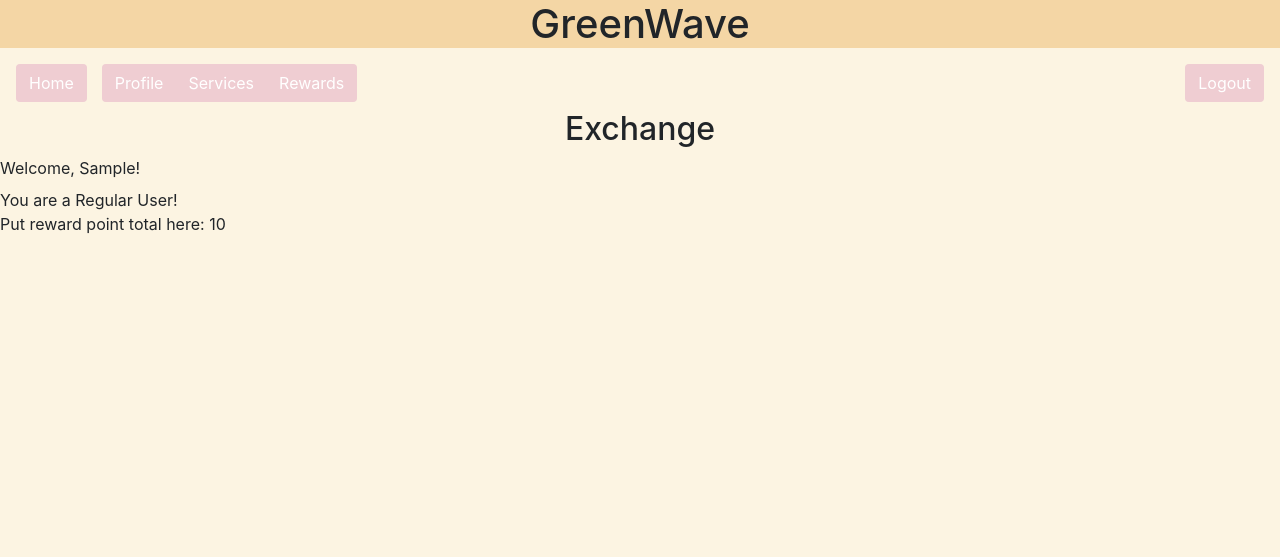
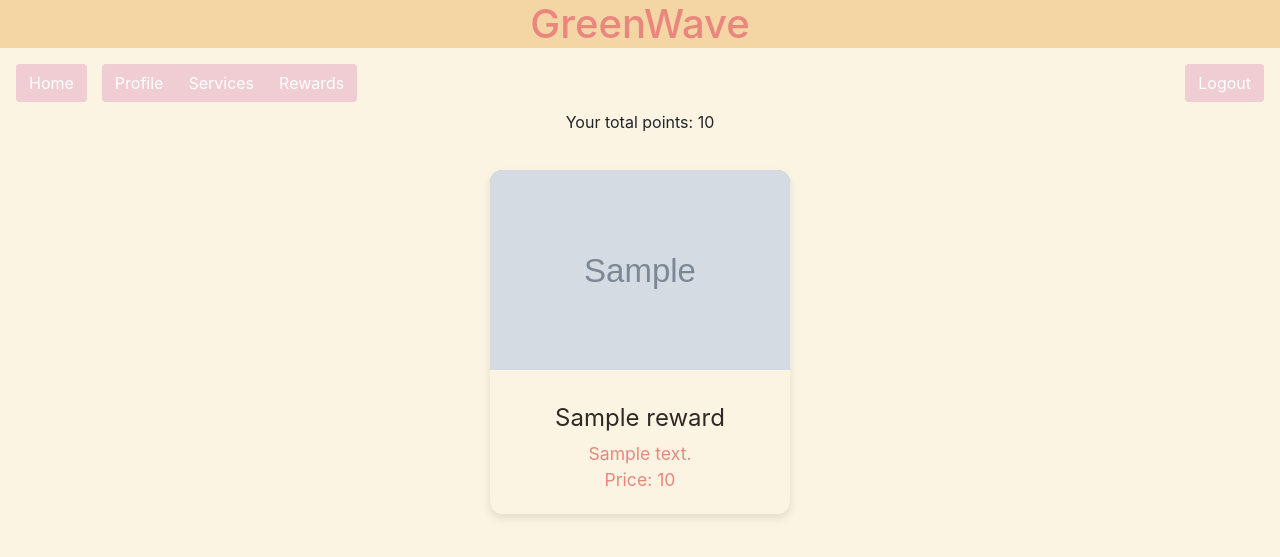
Before and after one commit to CSCI3356-Fall2024/Ed-Sheeran---The-A-Team, a Django app: page /exchange/ in a window 1280 px wide. Shown: the top 557 px of the page. Run offline with Django 5.2, Linux system fonts and the light colour scheme; a user stored in the database is signed in; tables that the repository leaves empty hold one stand-in row (values such as "Sample post"); grey boxes marked "Sample" are stand-in pictures.

Commit message:
Just need the code to add subtract rewards/inputs now
Added some extra links to inputs with a button in services too

```diff
--- a/GreenWave/pages/admin.py
+++ b/GreenWave/pages/admin.py
@@ -3,9 +3,11 @@ from .models import user_profile
 from .models import campaign
 from .models import service
 from .models import Place
+from .models import reward
 # Register your models here.
 
 admin.site.register(user_profile)
 admin.site.register(campaign)
 admin.site.register(service)
 admin.site.register(Place)
+admin.site.register(reward)
--- a/GreenWave/pages/forms.py
+++ b/GreenWave/pages/forms.py
@@ -3,6 +3,7 @@ from .models import user_profile
 from .models import campaign
 from .models import service
 from .models import Place
+from .models import reward
 
 class profile_form(forms.ModelForm):
     YEAR_CHOICES = [('', 'Please choose a year'), (2025, '2025'),(2026, '2026'),(2027, '2027'),(2028, '2028')]
@@ -41,3 +42,8 @@ class service_form(forms.ModelForm):
     class Meta:
         model = service
         fields = ["name", "desc", "how_to_use", "why_to_use", "points_per_use"]
+
+class reward_form(forms.ModelForm):
+    class Meta:
+        model = reward
+        fields = ["name", "desc", "cost"]
--- a/GreenWave/pages/models.py
+++ b/GreenWave/pages/models.py
@@ -38,9 +38,12 @@ class service(models.Model):
     def __str__(self):
         return self.name
 
-class rewards(models.Model): #these are the rewards users can get
+class reward(models.Model): #these are the rewards users can get
     name = models.CharField(max_length = 25)
     id = models.IntegerField(primary_key=True)
     image = models.ImageField(upload_to='reward_images/')
     desc = models.CharField(max_length = 100)
     cost = models.IntegerField()
+
+    def __str__(self):
+        return self.name
--- a/GreenWave/pages/views.py
+++ b/GreenWave/pages/views.py
@@ -2,7 +2,7 @@ from django.http import HttpResponse
 from django.contrib.auth import logout
 from django.shortcuts import render, redirect, get_object_or_404
 from .forms import profile_form, campaign_form, service_form
-from .models import user_profile, campaign, service
+from .models import user_profile, campaign, service, reward
 from django.utils import timezone
 
 # Create your views here.
@@ -154,9 +154,11 @@ def exchange(request):
         group_name = "Regular User"
 
     points = user_profile.objects.filter(user=request.user).values_list("points", flat=True).first() or 0
+    rewards = reward.objects.all()
     context = {
         'group_name': group_name,
-        "points" : points
+        "points" : points,
+        'rewards': rewards,
     }
     return render(request, "exchange.html", context)
 
--- a/GreenWave/static/service_styles.css
+++ b/GreenWave/static/service_styles.css
@@ -110,3 +110,12 @@ h2 {
     color: #312825;
     font-size: 1.5em;
 }
+
+.btn-primary-color {
+    background-color: #efcdd2;
+    color: white;
+    text-emphasis-color: black;
+  }
+  .bg-color {
+    background-color: #fcf4e2;
+  }
--- a/GreenWave/templates/exchange.html
+++ b/GreenWave/templates/exchange.html
@@ -1,26 +1,37 @@
 <head>
-     <link rel="stylesheet" href="../../static/rewards.css">
+    <link rel="stylesheet" href="../../static/service_styles.css">
 </head>
 
-{% extends 'base.html'%}
+<div>
+	{% extends 'base.html' %}
+	{% block title %} Exchange {% endblock %}
+	{% block content %}
 
-<div>
-    {% block title %}GreenWave Home{% endblock %}
-    {% block navbar %}{% endblock %}
-    {%block content%}
-    {% if user.is_authenticated %}
-        {% include 'navbar.html' %}
-        <h2 style="text-align: center;">Exchange</h2>
-        <p style="text-transform:capitalize;" >Welcome, {{ user.username }}!</p>
-        <p style="line-height: 0.5;">You are a {{ group_name }}!</p>
-
-
-        <p style="line-height: 0.5;">Put reward point total here: {{ points }}</p>
-
-    {% else %}
-    {% block login %}
-                    {% include 'login.html' %}
-                {% endblock %}
-    {% endif %}
-    {%endblock%}
+    <!-- Using the same setup as services so usability is easy across website-->
+	<div class="service-container">
+        <p> Your total points: {{ points }}</p>
+		<ul class="services-list">
+			{% for reward in rewards %}
+			<li class="service-item">
+            <a href="{% url 'service_detail' reward.id %}" class="service-box"> <!-- currently linking back to the services, not the reward-->
+					<div class="service-box">
+						<div class="service-image">
+							{% if reward.image %}
+								<img src="{{ reward.image.url }}" alt="{{ reward.name }}">
+							{% else %}
+								<p>No image available</p>
+							{% endif %}
+						</div>
+						<div class="service-content">
+							<p class="service-name">{{ reward.name }}</p>
+							<p class="short-description">{{ reward.desc }}</p>
+                            <p class="short-description">Price: {{ reward.cost }}</p>
+						</div>
+					</div>
+				</a>
+			</li>
+			{% endfor %}
+		</ul>
+	{% endblock %}
+	</div>
 </div>
--- a/GreenWave/templates/input.html
+++ b/GreenWave/templates/input.html
@@ -14,6 +14,8 @@
        <p style="text-transform:capitalize;" >Welcome, {{ user.username }}!</p>
        <p style="line-height: 0.5;">You are a {{ group_name }}!</p>
 
+       <!-- you should come here from the service page or rewards page, this is were you select service and get points-->
+
 
        <p style="line-height: 0.5;">Put reward point total here: {{ points }}</p>
 
--- a/GreenWave/templates/service_detail.html
+++ b/GreenWave/templates/service_detail.html
@@ -17,6 +17,10 @@
             <p>{{ service.how_to_use }}</p>
             <h2>Why to Use</h2>
             <p>{{ service.why_to_use }}</p>
+
+            <a href="{% url 'input' %}" class="btn btn-primary-color">Click to Input Usages!</a>
+
+
         </div>
         <div class="image-section">
             {% if service.image %}
```
Also changed, not shown: GreenWave/media/reward_images/Database.jpg (added), GreenWave/media/reward_images/bc_Logo.png (added), GreenWave/pages/migrations/0009_rewards.py (added), GreenWave/pages/migrations/0010_rename_rewards_reward.py (added).
